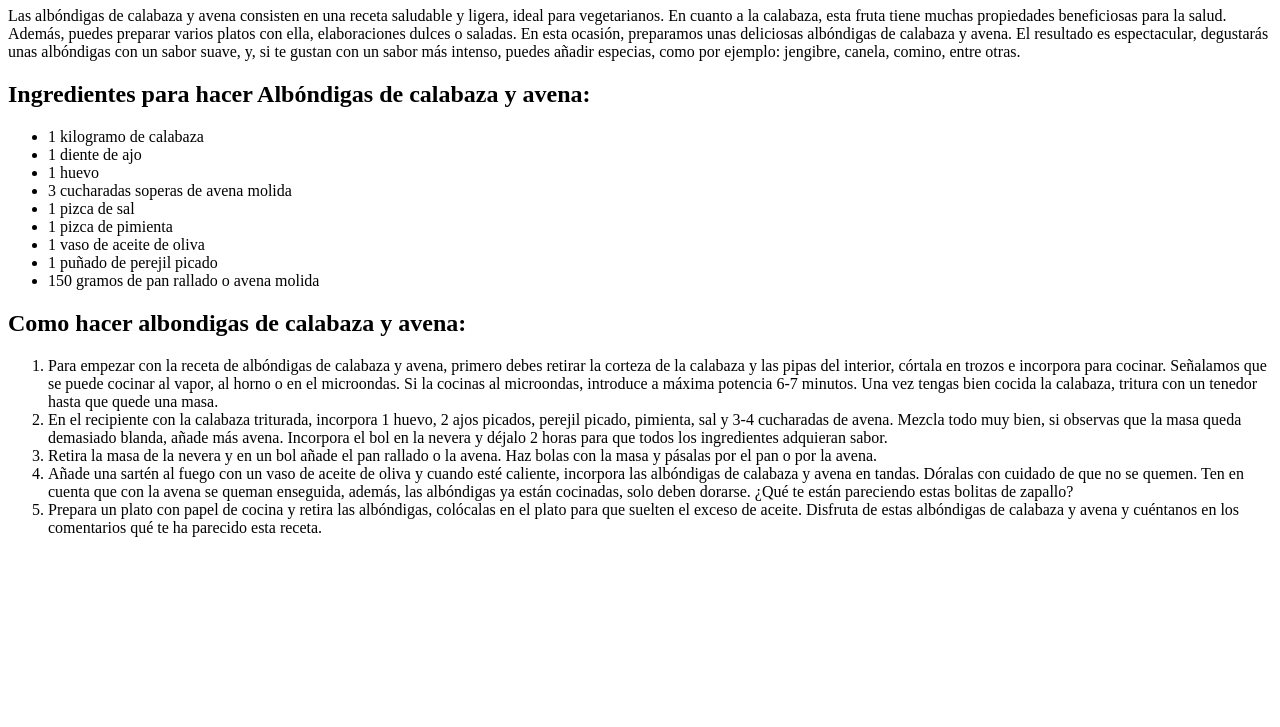
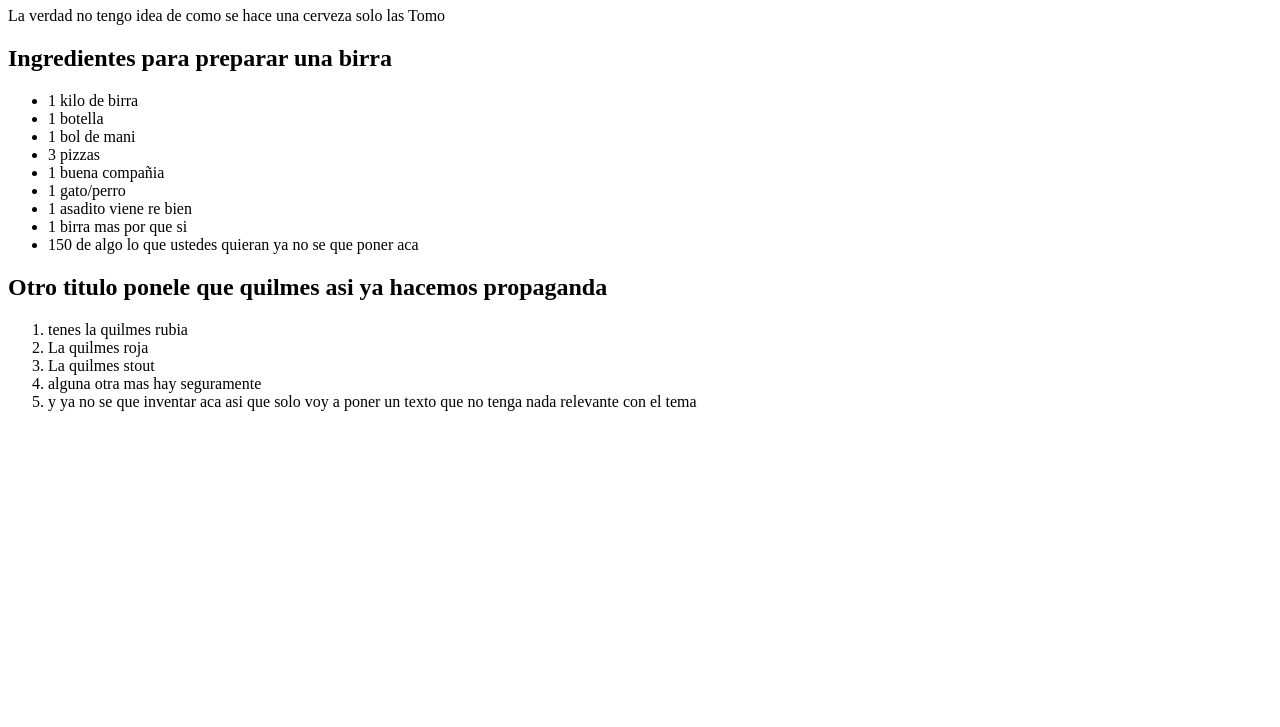
Before and after one commit to MarianaFleitas/pruebaGit, a plain HTML site: page index.html in a window 1280 px wide. Shown: the part 73-800 px from the top of the page. Drawn offline with Linux system fonts and the light colour scheme.

Commit message:
Cambio realizados 15/9 22:37

```diff
--- a/index.html
+++ b/index.html
@@ -4,50 +4,30 @@
     <meta charset="UTF-8">
     <meta http-equiv="X-UA-Compatible" content="IE=edge">
     <meta name="viewport" content="width=device-width, initial-scale=1.0">
-    <title>Receta de albondigas de calabaza y avena</title>
+    <title>Receta de cerveza</title>
 </head>
 <body>
-   <h1>Receta de albondigas de calabaza y avena</h1>
-   <p>Las albóndigas de calabaza y avena consisten en una receta saludable y ligera,
-    ideal para vegetarianos. En cuanto a la calabaza, esta fruta tiene muchas propiedades
-    beneficiosas para la salud. Además, puedes preparar varios platos con ella, elaboraciones
-    dulces o saladas. En esta ocasión, preparamos unas deliciosas albóndigas de calabaza y
-    avena. El resultado es espectacular, degustarás unas albóndigas con un sabor suave, y, si
-    te gustan con un sabor más intenso, puedes añadir especias, como por ejemplo: jengibre,
-    canela, comino, entre otras.</p>
-    <h2>Ingredientes para hacer Albóndigas de calabaza y avena:</h2>
+   <h1>Esta ya no es una receta de albondigas, es una receta de cerveza</h1>
+   <p>La verdad no tengo idea de como se hace una cerveza solo las Tomo</p>
+    <h2>Ingredientes para preparar una birra</h2>
     <ul>
-        <li>1 kilogramo de calabaza</li>
-        <li>1 diente de ajo</li>
-        <li>1 huevo</li>
-        <li>3 cucharadas soperas de avena molida</li>
-        <li>1 pizca de sal</li>
-        <li>1 pizca de pimienta</li>
-        <li>1 vaso de aceite de oliva</li>
-        <li>1 puñado de perejil picado</li>
-        <li>150 gramos de pan rallado o avena molida</li>
+        <li>1 kilo de birra</li>
+        <li>1 botella</li>
+        <li>1 bol de mani</li>
+        <li>3 pizzas</li>
+        <li>1 buena compañia</li>
+        <li>1 gato/perro</li>
+        <li>1 asadito viene re bien</li>
+        <li>1 birra mas por que si</li>
+        <li>150 de algo lo que ustedes quieran ya no se que poner aca</li>
     </ul>
-    <h2>Como hacer albondigas de calabaza y avena:</h2>
+    <h2>Otro titulo ponele que quilmes asi ya hacemos propaganda</h2>
     <ol>
-        <li>Para empezar con la receta de albóndigas de calabaza y avena,
-            primero debes retirar la corteza de la calabaza y las pipas del interior,
-            córtala en trozos e incorpora para cocinar. Señalamos que se puede cocinar al vapor,
-            al horno o en el microondas. Si la cocinas al microondas, introduce a máxima potencia
-            6-7 minutos. Una vez tengas bien cocida la calabaza, tritura con un tenedor hasta que quede
-            una masa.</li>
-        <li>En el recipiente con la calabaza triturada, incorpora 1 huevo, 2 ajos picados, perejil
-            picado, pimienta, sal y 3-4 cucharadas de avena. Mezcla todo muy bien, si observas que la
-            masa queda demasiado blanda, añade más avena. Incorpora el bol en la nevera y déjalo
-            2 horas para que todos los ingredientes adquieran sabor.</li>
-        <li>Retira la masa de la nevera y en un bol añade el pan rallado o la avena.
-            Haz bolas con la masa y pásalas por el pan o por la avena.</li>
-        <li>Añade una sartén al fuego con un vaso de aceite de oliva y cuando esté caliente,
-            incorpora las albóndigas de calabaza y avena en tandas. Dóralas con cuidado de que no se
-            quemen. Ten en cuenta que con la avena se queman enseguida, además, las albóndigas ya están
-            cocinadas, solo deben dorarse. ¿Qué te están pareciendo estas bolitas de zapallo?</li>
-        <li>Prepara un plato con papel de cocina y retira las albóndigas, colócalas en el plato para
-            que suelten el exceso de aceite. Disfruta de estas albóndigas de calabaza y avena y
-            cuéntanos en los comentarios qué te ha parecido esta receta.</li>
+        <li>tenes la quilmes rubia</li>
+        <li>La quilmes roja</li>
+        <li>La quilmes stout</li>
+        <li>alguna otra mas hay seguramente</li>
+        <li>y ya no se que inventar aca asi que solo voy a poner un texto que no tenga nada relevante con el tema</li>
     </ol>
 </body>
 </html>
```
